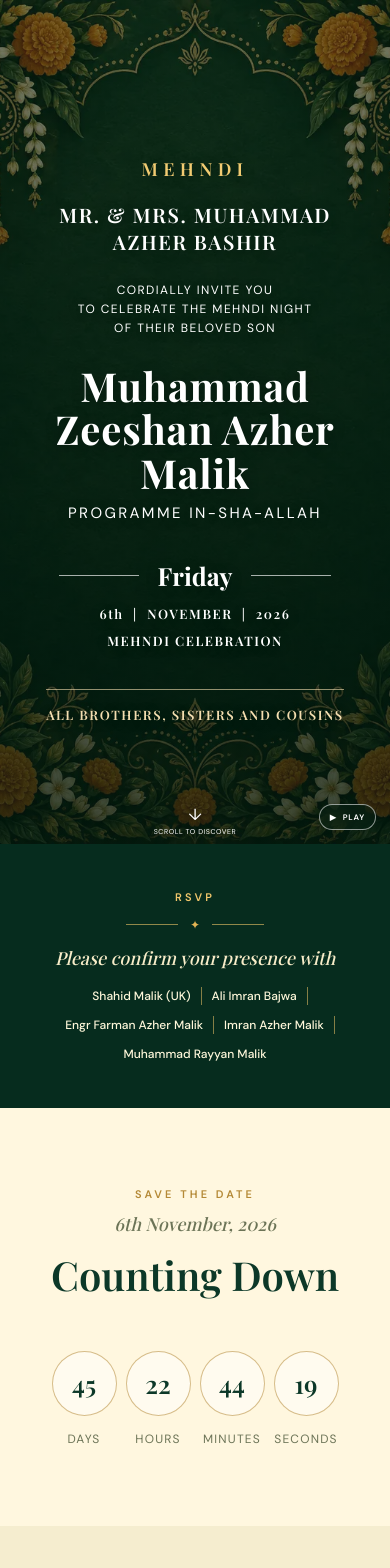
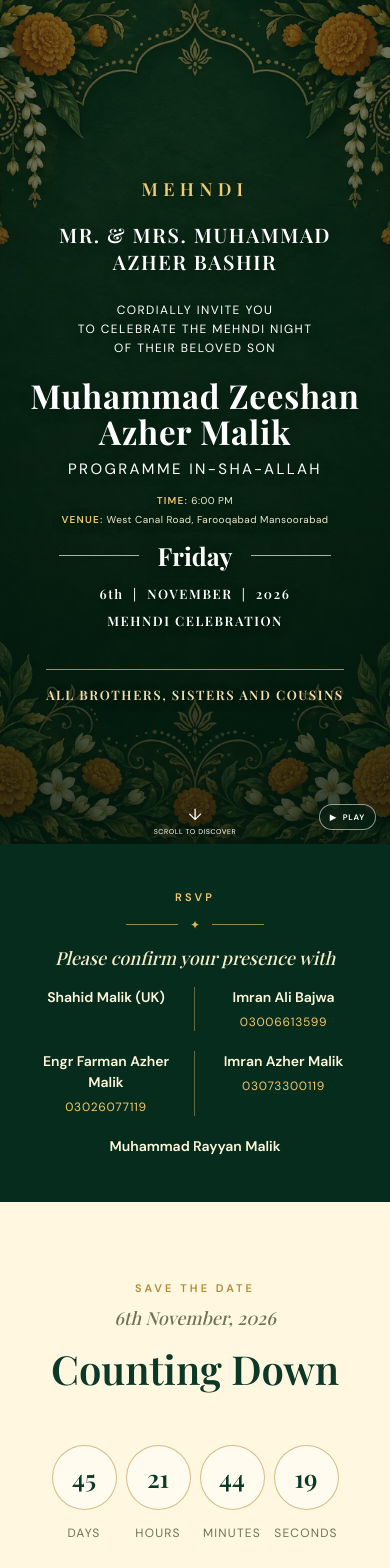
Before and after one commit to faizanatgit/Mehndi, a Next.js app: page / in a window 390 px wide. Shown: the top 1568 px of the page. Built offline with nearby package versions, Linux system fonts and the light colour scheme; no server answers.

Commit message:
Update invitation schedules, venues, and RSVP contacts

```diff
--- a/app/globals.css
+++ b/app/globals.css
@@ -479,3 +479,57 @@ h2 {
     letter-spacing: .08em;
   }
 }
+/* Front event details and RSVP phone numbers */
+.hero-event-details {
+  max-width: 700px;
+  margin: 18px auto -8px;
+  color: rgba(255, 248, 220, .94);
+  font-size: clamp(11px, 1.3vw, 14px);
+  letter-spacing: .045em;
+  line-height: 1.55;
+}
+.hero-event-details p { margin: 4px 0 !important; }
+.hero-event-details strong { color: #f1c76c; font-weight: 700; letter-spacing: .12em; }
+.hero-event-details i { display: inline-block; height: 13px; margin: 0 10px -2px; border-left: 1px solid rgba(241, 199, 108, .65); }
+.hero-event-details + .hero-date { margin-top: 24px; }
+.rsvp-section .rsvp-contacts { gap: 18px 0; }
+.rsvp-section .rsvp-contacts > div {
+  display: flex;
+  flex-direction: column;
+  align-items: center;
+  gap: 5px;
+  padding: 0 22px;
+  border-right: 1px solid rgba(239, 197, 104, .55);
+}
+.rsvp-section .rsvp-contacts > div:last-child { border-right: 0; }
+.rsvp-section .rsvp-contacts strong { color: #fff8db; font-size: 13px; font-weight: 600; }
+.rsvp-section .rsvp-contacts a { color: #f1c76c; font-size: 12px; letter-spacing: .06em; text-decoration: none; }
+.rsvp-section .rsvp-contacts a:hover { text-decoration: underline; }
+@media (max-width: 680px) {
+  .hero-event-details { margin-top: 14px; font-size: 10px; line-height: 1.45; }
+  .hero-event-details i { margin: 0 6px -2px; }
+  .hero-event-details + .hero-date { margin-top: 20px; }
+  .rsvp-section .rsvp-contacts { display: grid; grid-template-columns: repeat(2, minmax(0, 1fr)); gap: 20px 0; }
+  .rsvp-section .rsvp-contacts > div { padding: 0 8px; border-right: 1px solid rgba(239, 197, 104, .4); }
+  .rsvp-section .rsvp-contacts > div:nth-child(2n) { border-right: 0; }
+  .rsvp-section .rsvp-contacts strong { font-size: 12px; }
+}
+/* Keep the final RSVP contact centered on phones */
+@media (max-width: 680px) {
+  .rsvp-section .rsvp-contacts > div:last-child {
+    grid-column: 1 / -1;
+    border-right: 0;
+    justify-self: center;
+  }
+}
+/* Match the compact mobile hero and RSVP typography across invitations */
+@media (max-width: 650px) {
+  .hero h1 {
+    margin-top: 20px;
+    font-size: clamp(32px, 8.5vw, 36px);
+  }
+}
+.rsvp-section .rsvp-contacts strong { font-size: 15px; }
+@media (max-width: 680px) {
+  .rsvp-section .rsvp-contacts strong { font-size: 14px; }
+}
--- a/app/page.tsx
+++ b/app/page.tsx
@@ -2,7 +2,7 @@
 
 import { useEffect, useRef, useState } from "react";
 
-const eventDate = new Date("2026-11-06T19:00:00");
+const eventDate = new Date("2026-11-06T18:00:00");
 const dateParts = () => { const diff = Math.max(0, eventDate.getTime() - Date.now()); return [{ label: "Days", value: Math.floor(diff / 86400000) }, { label: "Hours", value: Math.floor(diff / 3600000) % 24 }, { label: "Minutes", value: Math.floor(diff / 60000) % 60 }, { label: "Seconds", value: Math.floor(diff / 1000) % 60 }]; };
 
 export default function Home() {
@@ -36,14 +36,14 @@ export default function Home() {
       {videoAvailable && (<video className="hero-video" autoPlay loop muted playsInline poster="/mehndi-botanical-backdrop.webp"><source src="/" type="video/mp4" /></video>)}
       <div className="hero-overlay" /><div className="hero-content">
         <p className="hero-event">Mehndi</p><p className="hero-host">MR. &amp; MRS. MUHAMMAD AZHER BASHIR</p><p className="hero-copy">CORDIALLY INVITE YOU<br />TO CELEBRATE THE MEHNDI NIGHT<br />OF THEIR BELOVED SON</p>
-        <h1>Muhammad Zeeshan Azher Malik</h1><p className="program">Programme In-sha-Allah</p><div className="hero-date"><span /><b>Friday</b><span /></div><p>6th &nbsp;|&nbsp; NOVEMBER &nbsp;|&nbsp; 2026</p><p>MEHNDI CELEBRATION</p><p className="hero-family">ALL BROTHERS, SISTERS AND COUSINS</p>
+        <h1>Muhammad Zeeshan Azher Malik</h1><p className="program">Programme In-sha-Allah</p><div className="hero-event-details"><p><strong>TIME:</strong> 6:00 PM</p><p><strong>VENUE:</strong> West Canal Road, Farooqabad Mansoorabad</p></div><div className="hero-date"><span /><b>Friday</b><span /></div><p>6th &nbsp;|&nbsp; NOVEMBER &nbsp;|&nbsp; 2026</p><p>MEHNDI CELEBRATION</p><p className="hero-family">ALL BROTHERS, SISTERS AND COUSINS</p>
       </div><a className="scroll-cue" href="#countdown">&darr;<small>Scroll to discover</small></a>
       <audio ref={audio} autoPlay loop preload="auto" src="/Asma-ul-Husna.mp3" onEnded={() => setPlaying(false)} />
       <button className="music-button" type="button" onClick={toggleMusic} aria-label={playing ? "Pause" : "Play"}>{playing ? <>&#8545;</> : <>&#9654;</>}<span>{playing ? "Pause" : "Play"}</span></button>
     </section>
-    <section id="rsvp" className="rsvp-section section"><div className="rsvp-list"><p className="kicker">RSVP</p><div className="rsvp-rule"><span></span>&#10022;<span></span></div><p className="rsvp-message">Please confirm your presence with</p><div className="rsvp-contacts"><span>Shahid Malik (UK)</span><span>Ali Imran Bajwa</span><span>Engr Farman Azher Malik</span><span>Imran Azher Malik</span><span>Muhammad Rayyan Malik</span></div></div></section>
+    <section id="rsvp" className="rsvp-section section"><div className="rsvp-list"><p className="kicker">RSVP</p><div className="rsvp-rule"><span></span>&#10022;<span></span></div><p className="rsvp-message">Please confirm your presence with</p><div className="rsvp-contacts"><div><strong>Shahid Malik (UK)</strong></div><div><strong>Imran Ali Bajwa</strong><a href="tel:03006613599">03006613599</a></div><div><strong>Engr Farman Azher Malik</strong><a href="tel:03026077119">03026077119</a></div><div><strong>Imran Azher Malik</strong><a href="tel:03073300119">03073300119</a></div><div><strong>Muhammad Rayyan Malik</strong></div></div></div></section>
     <section id="countdown" className="countdown section"><p className="kicker">Save the date</p><p className="section-date">6th November, 2026</p><h2>Counting Down</h2><div className="timer">{time.map((part) => <div key={part.label}><strong>{String(part.value).padStart(2, "0")}</strong><span>{part.label}</span></div>)}</div></section>
-    <section id="details" className="details section"><p className="kicker">Mehndi Night</p><h2>Event Details</h2><div className="details-grid"><article><h3>West Canal Road</h3><p className="detail">Time: 7:00 PM onwards</p><p className="detail">Venue: West Canal Road, Farooqabad Mansoorabad</p><p className="note">Kindly ensure your timely arrival to help us celebrate a beautiful evening together.</p><a className="directions" href="https://www.google.com/maps/search/?api=1&query=31.432460,73.117836" target="_blank" rel="noreferrer">Open in Google Maps &rarr;</a></article><div className="map"><iframe src="https://maps.google.com/maps?q=31.432460,73.117836&z=18&output=embed" loading="lazy" title="Event venue map" allowFullScreen referrerPolicy="strict-origin-when-cross-origin" /></div></div><p className="thanks">We can&apos;t wait to celebrate with you!</p></section>
+    <section id="details" className="details section"><p className="kicker">Mehndi Night</p><h2>Event Details</h2><div className="details-grid"><article><h3>West Canal Road</h3><p className="detail">Time: 6:00 PM onwards</p><p className="detail">Venue: West Canal Road, Farooqabad Mansoorabad</p><p className="note">Kindly ensure your timely arrival to help us celebrate a beautiful evening together.</p><a className="directions" href="https://www.google.com/maps/search/?api=1&query=31.432460,73.117836" target="_blank" rel="noreferrer">Open in Google Maps &rarr;</a></article><div className="map"><iframe src="https://maps.google.com/maps?q=31.432460,73.117836&z=18&output=embed" loading="lazy" title="Event venue map" allowFullScreen referrerPolicy="strict-origin-when-cross-origin" /></div></div><p className="thanks">We can&apos;t wait to celebrate with you!</p></section>
     <footer className="powered-by"><img src="/ab-power-logo.png" alt="AB Power Engineering Services" /><span>Powered by <strong>AB Power Engineering Services</strong></span></footer>
   </main>;
 }
```
